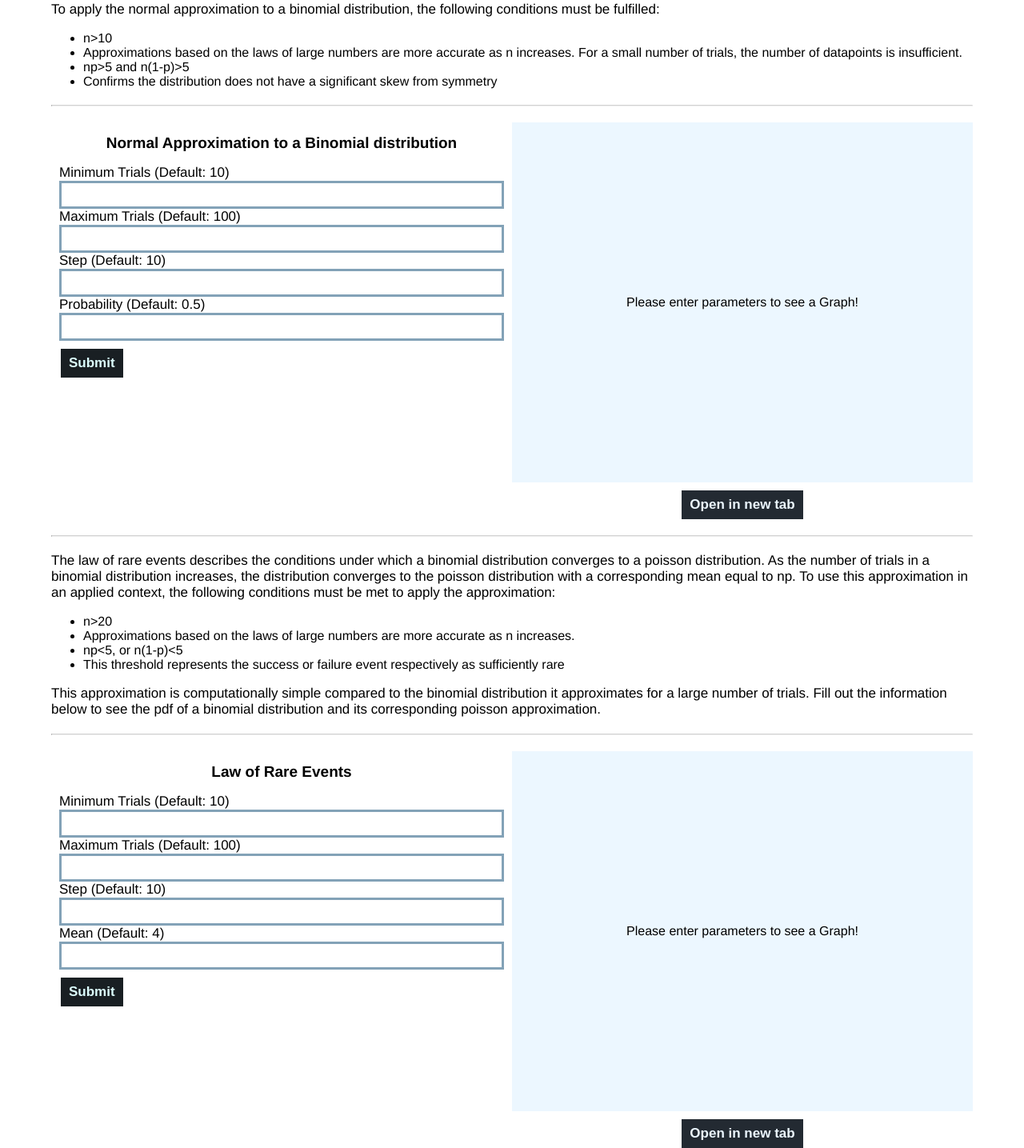
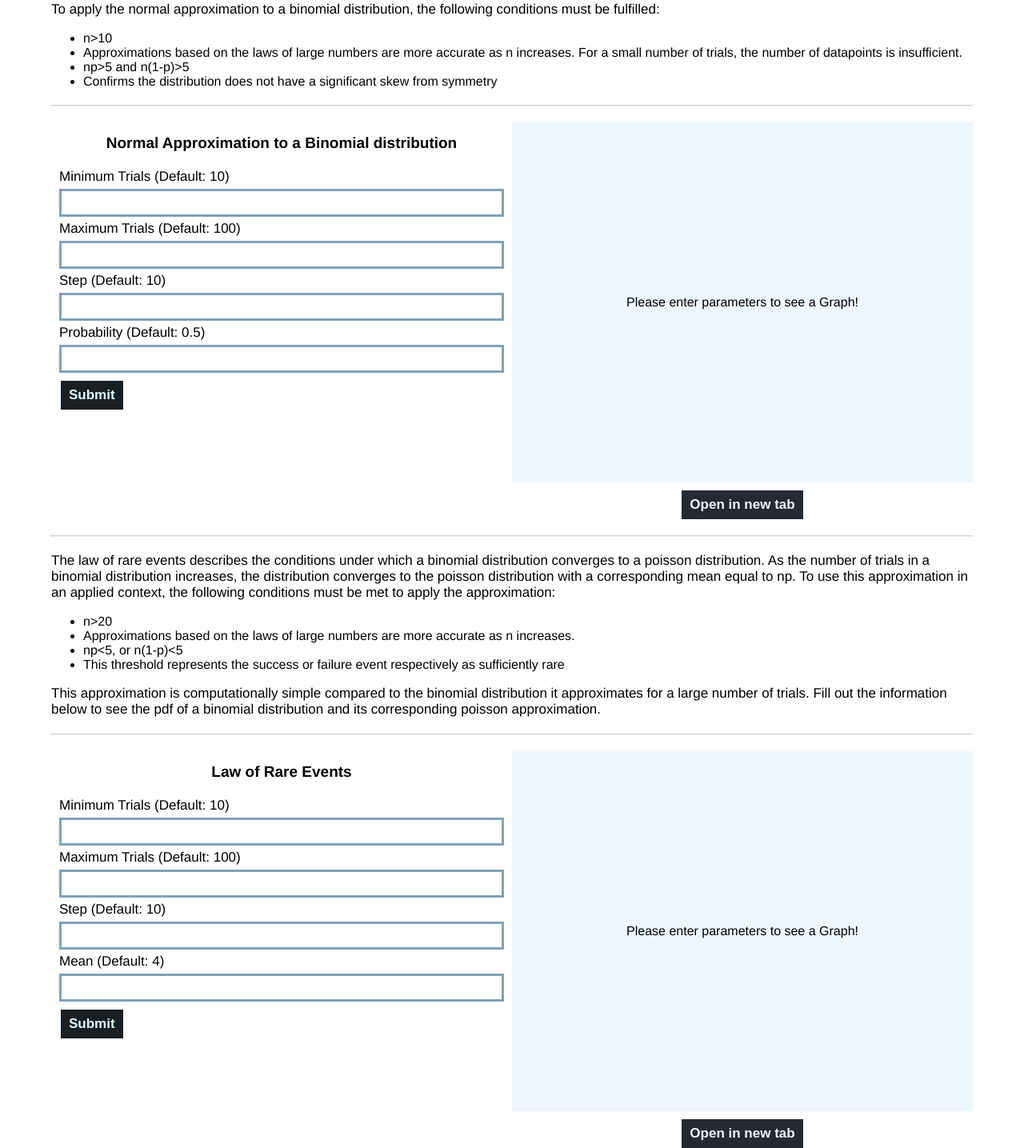
Before and after one commit to ltptnt/StatSite, a Django app: page /largeNumbers in a window 1280 px wide. Shown: the part 301-1736 px from the top of the page at 80% size. Run offline with Django 4.2, Linux system fonts and the light colour scheme.

Commit message:
additional formatting changes

```diff
--- a/statVisualiser/static/statVisualiser/styles.css
+++ b/statVisualiser/static/statVisualiser/styles.css
@@ -162,7 +162,7 @@ form {
 
 .picker label,
 .lnpicker label {
-  line-height: 20px;
+  line-height: 30px;
   font-size: 17px;
   margin: auto;
 }
```
